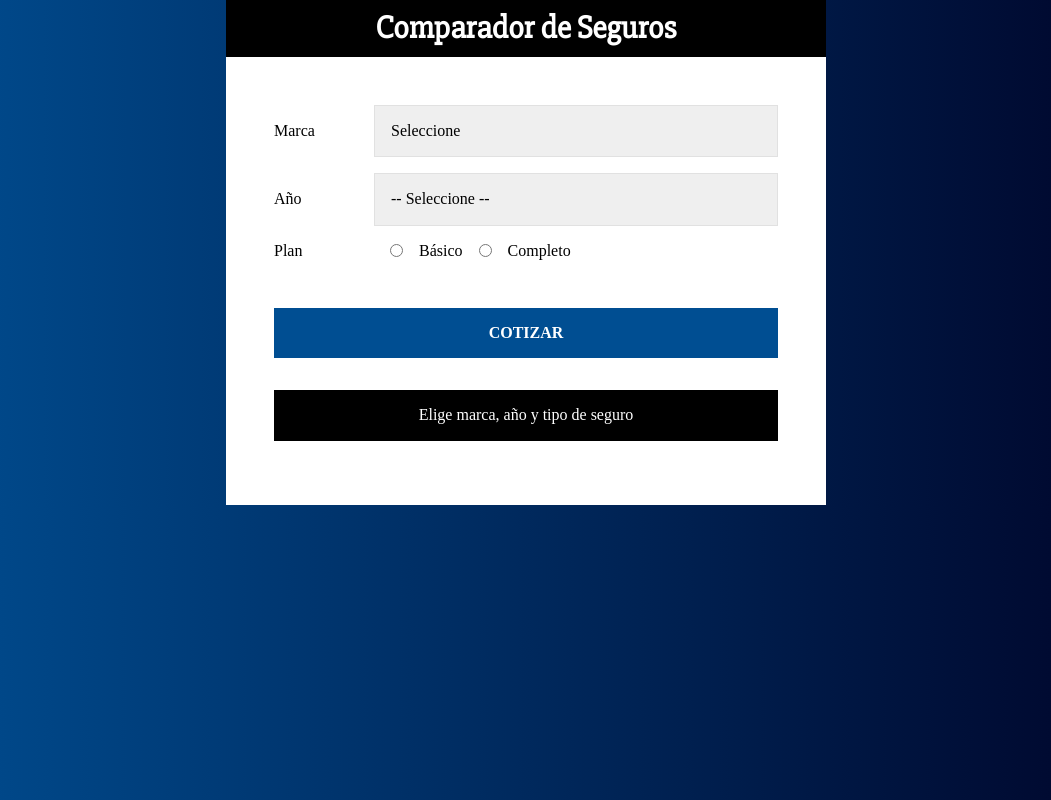
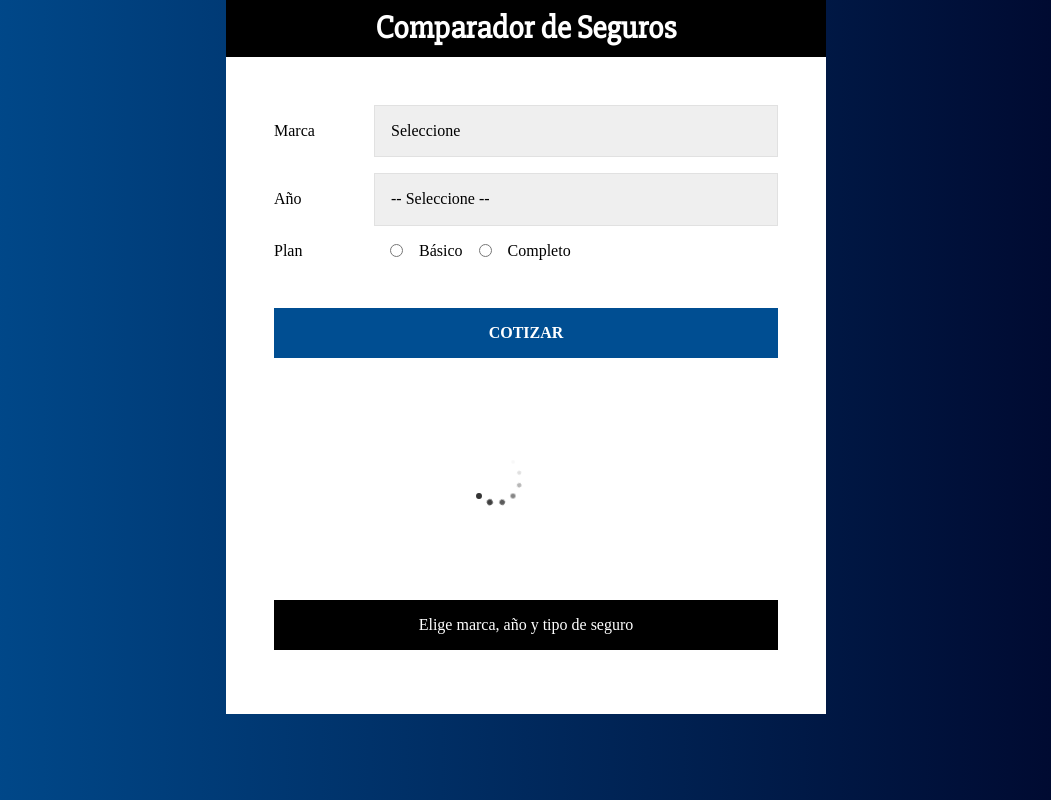
Before and after one commit to pipe473/Comparador-Precios, a React (Create React App) app: page / in a window 1280 px wide. Shown: the whole page, without its empty margins (114-1165 px from the left). Built offline with nearby package versions, Linux system fonts and the light colour scheme.

Commit message:
Creando componente Spinner para añadir un spinner de carga antes de mostrar los componentes de resumen y resultado

```diff
--- a/src/App.js
+++ b/src/App.js
@@ -3,6 +3,7 @@ import Header from './components/Header';
 import Formulario from './components/Formulario';
 import Resumen from './components/Resumen';
 import Resultado from './components/Resultado';
+import Spinner from './components/Spinner';
 
 import styled from '@emotion/styled';
 
@@ -40,9 +41,13 @@ const { cotizacion, datos } = resumen;
           <Formulario
             guardarResumen={guardarResumen}
           />
+
+          <Spinner />
+
           <Resumen
             datos={datos}
           />
+
           <Resultado
             cotizacion={cotizacion}
           />
--- /dev/null
+++ b/src/components/Spinner.css
@@ -0,0 +1,238 @@
+/* Config */
+:root {
+    --sk-size: 40px;
+    --sk-color: #333;
+  }
+
+  #root > div > div > div {
+      margin-left: 40%;
+      margin-top: 20%;
+      margin-bottom: 20%;
+  }
+
+
+  /* Utility class for centering */
+  .sk-center { margin: auto; }
+
+
+
+
+
+  /*  Circle Fade
+        <div class="sk-circle-fade">
+          <div class="sk-circle-fade-dot"></div>
+          <div class="sk-circle-fade-dot"></div>
+          <div class="sk-circle-fade-dot"></div>
+          <div class="sk-circle-fade-dot"></div>
+          <div class="sk-circle-fade-dot"></div>
+          <div class="sk-circle-fade-dot"></div>
+          <div class="sk-circle-fade-dot"></div>
+          <div class="sk-circle-fade-dot"></div>
+          <div class="sk-circle-fade-dot"></div>
+          <div class="sk-circle-fade-dot"></div>
+          <div class="sk-circle-fade-dot"></div>
+          <div class="sk-circle-fade-dot"></div>
+        </div>
+   */
+  .sk-circle-fade {
+    width: var(--sk-size);
+    height: var(--sk-size);
+    position: relative;
+  }
+
+  .sk-circle-fade-dot {
+    width: 100%;
+    height: 100%;
+    position: absolute;
+    left: 0;
+    top: 0;
+  }
+
+  .sk-circle-fade-dot:before {
+    content: '';
+    display: block;
+    width: 15%;
+    height: 15%;
+    background-color: var(--sk-color);
+    border-radius: 100%;
+    animation: sk-circle-fade 1.2s infinite ease-in-out both;
+  }
+
+  .sk-circle-fade-dot:nth-child(1)  { transform: rotate(30deg);  }
+  .sk-circle-fade-dot:nth-child(2)  { transform: rotate(60deg);  }
+  .sk-circle-fade-dot:nth-child(3)  { transform: rotate(90deg);  }
+  .sk-circle-fade-dot:nth-child(4)  { transform: rotate(120deg); }
+  .sk-circle-fade-dot:nth-child(5)  { transform: rotate(150deg); }
+  .sk-circle-fade-dot:nth-child(6)  { transform: rotate(180deg); }
+  .sk-circle-fade-dot:nth-child(7)  { transform: rotate(210deg); }
+  .sk-circle-fade-dot:nth-child(8)  { transform: rotate(240deg); }
+  .sk-circle-fade-dot:nth-child(9)  { transform: rotate(270deg); }
+  .sk-circle-fade-dot:nth-child(10) { transform: rotate(300deg); }
+  .sk-circle-fade-dot:nth-child(11) { transform: rotate(330deg); }
+  .sk-circle-fade-dot:nth-child(1):before  { animation-delay: -1.1s; }
+  .sk-circle-fade-dot:nth-child(2):before  { animation-delay: -1.0s; }
+  .sk-circle-fade-dot:nth-child(3):before  { animation-delay: -0.9s; }
+  .sk-circle-fade-dot:nth-child(4):before  { animation-delay: -0.8s; }
+  .sk-circle-fade-dot:nth-child(5):before  { animation-delay: -0.7s; }
+  .sk-circle-fade-dot:nth-child(6):before  { animation-delay: -0.6s; }
+  .sk-circle-fade-dot:nth-child(7):before  { animation-delay: -0.5s; }
+  .sk-circle-fade-dot:nth-child(8):before  { animation-delay: -0.4s; }
+  .sk-circle-fade-dot:nth-child(9):before  { animation-delay: -0.3s; }
+  .sk-circle-fade-dot:nth-child(10):before { animation-delay: -0.2s; }
+  .sk-circle-fade-dot:nth-child(11):before { animation-delay: -0.1s; }
+
+  @keyframes sk-circle-fade {
+    0%, 39%, 100% {
+      opacity: 0;
+      transform: scale(0.6);
+    } 40% {
+      opacity: 1;
+      transform: scale(1);
+    }
+  }
+
+
+  /*  Grid
+      <div class="sk-grid">
+        <div class="sk-grid-cube"></div>
+        <div class="sk-grid-cube"></div>
+        <div class="sk-grid-cube"></div>
+        <div class="sk-grid-cube"></div>
+        <div class="sk-grid-cube"></div>
+        <div class="sk-grid-cube"></div>
+        <div class="sk-grid-cube"></div>
+        <div class="sk-grid-cube"></div>
+        <div class="sk-grid-cube"></div>
+      </div>
+   */
+  .sk-grid {
+    width: var(--sk-size);
+    height: var(--sk-size);
+    /* Cube positions
+     * 1 2 3
+     * 4 5 6
+     * 7 8 9
+     */
+   }
+  .sk-grid-cube {
+      width: 33.33%;
+      height: 33.33%;
+      background-color: var(--sk-color);
+      float: left;
+      animation: sk-grid 1.3s infinite ease-in-out;
+  }
+  .sk-grid-cube:nth-child(1) { animation-delay: 0.2s; }
+  .sk-grid-cube:nth-child(2) { animation-delay: 0.3s; }
+  .sk-grid-cube:nth-child(3) { animation-delay: 0.4s; }
+  .sk-grid-cube:nth-child(4) { animation-delay: 0.1s; }
+  .sk-grid-cube:nth-child(5) { animation-delay: 0.2s; }
+  .sk-grid-cube:nth-child(6) { animation-delay: 0.3s; }
+  .sk-grid-cube:nth-child(7) { animation-delay: 0.0s; }
+  .sk-grid-cube:nth-child(8) { animation-delay: 0.1s; }
+  .sk-grid-cube:nth-child(9) { animation-delay: 0.2s; }
+
+  @keyframes sk-grid {
+    0%, 70%, 100% {
+      transform: scale3D(1, 1, 1);
+    } 35% {
+      transform: scale3D(0, 0, 1);
+    }
+  }
+
+
+  /*  Fold
+        <div class="sk-fold">
+          <div class="sk-fold-cube"></div>
+          <div class="sk-fold-cube"></div>
+          <div class="sk-fold-cube"></div>
+          <div class="sk-fold-cube"></div>
+        </div>
+   */
+  .sk-fold {
+    width: var(--sk-size);
+    height: var(--sk-size);
+    position: relative;
+    transform: rotateZ(45deg);
+  }
+  .sk-fold-cube {
+    float: left;
+    width: 50%;
+    height: 50%;
+    position: relative;
+    transform: scale(1.1);
+  }
+
+  .sk-fold-cube:before {
+    content: '';
+    position: absolute;
+    top: 0;
+    left: 0;
+    width: 100%;
+    height: 100%;
+    background-color: var(--sk-color);
+    animation: sk-fold 2.4s infinite linear both;
+    transform-origin: 100% 100%;
+  }
+  .sk-fold-cube:nth-child(2) { transform: scale(1.1) rotateZ(90deg); }
+  .sk-fold-cube:nth-child(4) { transform: scale(1.1) rotateZ(180deg); }
+  .sk-fold-cube:nth-child(3) { transform: scale(1.1) rotateZ(270deg); }
+  .sk-fold-cube:nth-child(2):before { animation-delay: 0.3s; }
+  .sk-fold-cube:nth-child(4):before { animation-delay: 0.6s; }
+  .sk-fold-cube:nth-child(3):before { animation-delay: 0.9s; }
+
+  @keyframes sk-fold {
+    0%, 10% {
+      transform: perspective(140px) rotateX(-180deg);
+      opacity: 0;
+    } 25%, 75% {
+      transform: perspective(140px) rotateX(0deg);
+      opacity: 1;
+    } 90%, 100% {
+      transform: perspective(140px) rotateY(180deg);
+      opacity: 0;
+    }
+  }
+
+
+  /*  Wander
+        <div class="sk-wander">
+          <div class="sk-wander-cube"></div>
+          <div class="sk-wander-cube"></div>
+          <div class="sk-wander-cube"></div>
+          <div class="sk-wander-cube"></div>
+        </div>
+   */
+  .sk-wander {
+    width: var(--sk-size);
+    height: var(--sk-size);
+    position: relative;
+  }
+
+  .sk-wander-cube {
+    background-color: var(--sk-color);
+    width: 20%;
+    height: 20%;
+    position: absolute;
+    top: 0;
+    left: 0;
+    --sk-wander-distance: calc(var(--sk-size) * 0.75);
+    animation: sk-wander 2.0s ease-in-out -2.0s infinite both;
+  }
+  .sk-wander-cube:nth-child(2) { animation-delay: -0.5s; }
+  .sk-wander-cube:nth-child(3) { animation-delay: -1.0s; }
+
+  @keyframes sk-wander {
+    0% {
+      transform: rotate(0deg);
+    } 25% {
+      transform: translateX(var(--sk-wander-distance)) rotate(-90deg) scale(0.6);
+    } 50% { /* Make FF rotate in the right direction */
+      transform: translateX(var(--sk-wander-distance)) translateY(var(--sk-wander-distance)) rotate(-179deg);
+    } 50.1% {
+      transform: translateX(var(--sk-wander-distance)) translateY(var(--sk-wander-distance)) rotate(-180deg);
+    } 75% {
+      transform: translateX(0) translateY(var(--sk-wander-distance)) rotate(-270deg) scale(0.6);
+    } 100% {
+      transform: rotate(-360deg);
+    }
+  }
--- /dev/null
+++ b/src/components/Spinner.js
@@ -0,0 +1,23 @@
+import React from 'react';
+import './Spinner.css';
+
+const Spinner = () => {
+    return (
+        <div className="sk-circle-fade">
+            <div className="sk-circle-fade-dot"></div>
+            <div className="sk-circle-fade-dot"></div>
+            <div className="sk-circle-fade-dot"></div>
+            <div className="sk-circle-fade-dot"></div>
+            <div className="sk-circle-fade-dot"></div>
+            <div className="sk-circle-fade-dot"></div>
+            <div className="sk-circle-fade-dot"></div>
+            <div className="sk-circle-fade-dot"></div>
+            <div className="sk-circle-fade-dot"></div>
+            <div className="sk-circle-fade-dot"></div>
+            <div className="sk-circle-fade-dot"></div>
+            <div className="sk-circle-fade-dot"></div>
+        </div>
+     );
+}
+
+export default Spinner;
```
